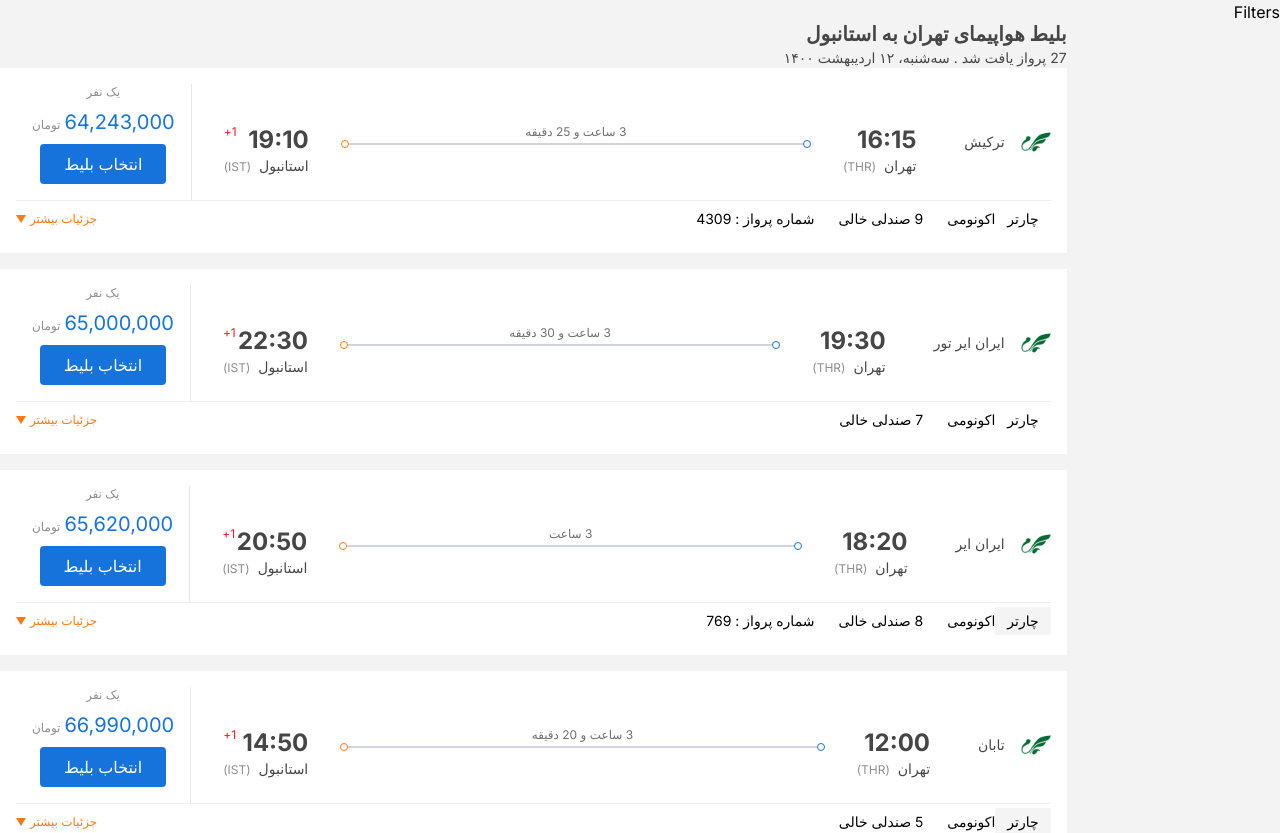
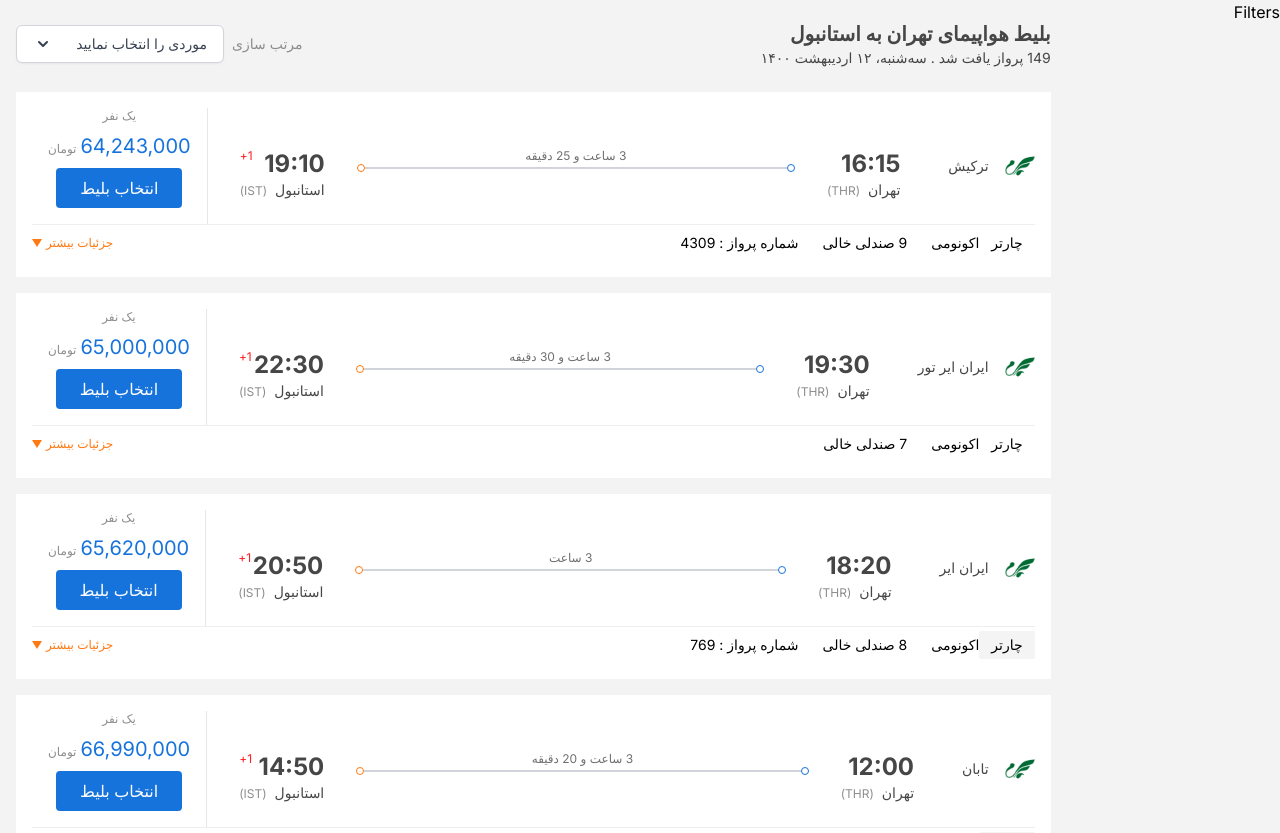
Before and after one commit to Faraz1995/flight, a Next.js app: page / in a window 1280 px wide. Shown: the top 833 px of the page. Built offline with nearby package versions, Linux system fonts and the light colour scheme.

Commit message:
use dropdown

```diff
--- a/src/app/Results.tsx
+++ b/src/app/Results.tsx
@@ -5,6 +5,7 @@
 import useWindowWidth from '@/hooks/useWidth'
 import ResultCardDesktop from '@/components/ResultCardDesktop'
 import Pagination from '@/components/pagination'
+import Dropdown from '@/components/DropDown'
 
 type Props = {
   data: {
@@ -13,9 +14,12 @@
   }
 }
 
-const resultCount = 27
+const sizePerPage = 10
 
-const sizePerPage = 10
+const options = [
+  { key: 'price', label: 'قیمت' },
+  { key: 'date', label: 'تاریخ' }
+]
 function Results({ data }: Props) {
   const windowWidth = useWindowWidth()
   const [page, setPage] = useState(1)
@@ -30,12 +34,25 @@
     page * sizePerPage
   )
 
+  const handleSelect = (option: { key: string; label: string }) => {
+    console.log(`Selected: ${option.label}`)
+  }
+
   return (
     <div className='mt-5'>
-      <p className='text-xl text-[#464646] font-bold'>بلیط هواپیمای تهران به استانبول</p>
-      <p className='text-sm text-[#464646]'>
-        {resultCount} پرواز یافت شد . سه‌شنبه، ۱۲ اردیبهشت ۱۴۰۰
-      </p>
+      <div className='flex justify-between mb-6'>
+        <div>
+          <p className='text-xl text-[#464646] font-bold'>
+            بلیط هواپیمای تهران به استانبول
+          </p>
+          <p className='text-sm text-[#464646]'>
+            {data.pricedItineraries.length} پرواز یافت شد . سه‌شنبه، ۱۲ اردیبهشت ۱۴۰۰
+          </p>
+        </div>
+        {windowWidth > 1000 && (
+          <Dropdown options={options} onSelect={handleSelect} label='مرتب سازی' />
+        )}
+      </div>
       <>
         {paginatedData.map((item, index) => {
           if (windowWidth < 1000) {
--- a/src/app/page.tsx
+++ b/src/app/page.tsx
@@ -7,7 +7,7 @@
       <div className='col-span-2'>
         <Filters />
       </div>
-      <div className='col-span-10'>
+      <div className='col-span-10 px-4'>
         <Results data={mockData} />
       </div>
     </main>
```
